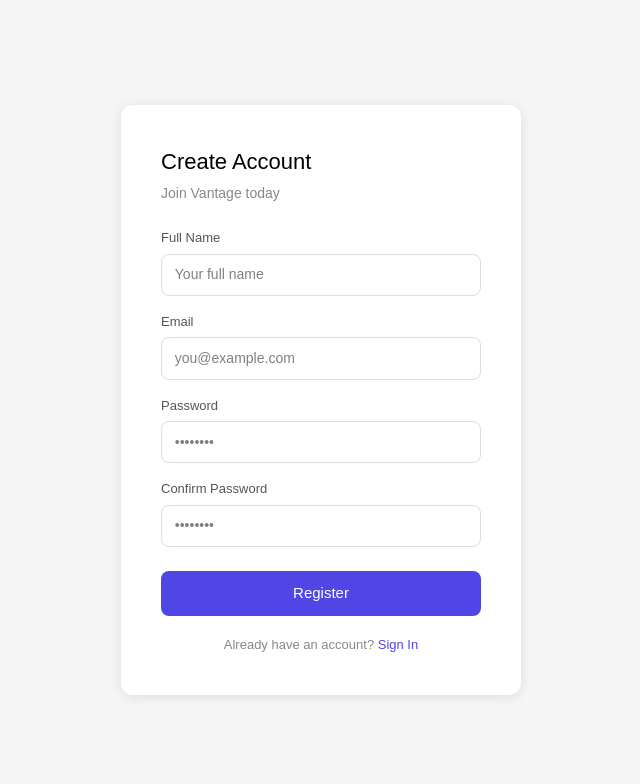
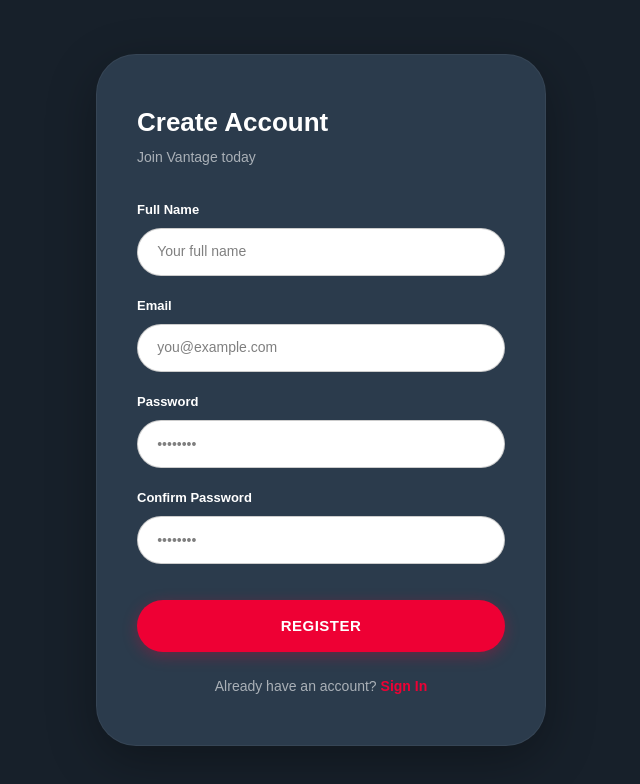
Before and after one commit to Vantage-EO-Project-AMIKOM/Vantage_EO, a Vue app: page /register in a window 1280 px wide. Shown: the top 784 px of the page, without its empty margins (319-959 px from the left). Built offline with nearby package versions, Linux system fonts and the light colour scheme.

Commit message:
ubah warna login & register

```diff
--- a/src/views/LoginView.vue
+++ b/src/views/LoginView.vue
@@ -59,87 +59,127 @@ async function handleLogin() {
 </script>
 
 <style scoped>
+/* Latar belakang luar menggunakan warna pekat agar kontras */
 .login-container {
   display: flex;
   justify-content: center;
   align-items: center;
-  height: 100vh;
-  background-color: #f5f5f5;
+  min-height: 100vh;
+  background-color: #17202A;
+  padding: 1.5rem;
 }
+
+/* Menggunakan tema kontainer biru tua Vantage #2B3B4C */
 .login-box {
-  background: white;
-  padding: 2.5rem;
-  border-radius: 12px;
+  background: #2B3B4C;
+  padding: 3rem 2.5rem;
+  border-radius: 2.5rem; /* Lengkungan disamakan dengan komponen lainnya */
   width: 100%;
-  max-width: 400px;
-  box-shadow: 0 2px 12px rgba(0,0,0,0.1);
+  max-width: 450px;
+  box-shadow: 0 15px 50px rgba(0, 0, 0, 0.3);
+  border: 1px solid rgba(255, 255, 255, 0.05);
 }
+
 h2 {
   margin: 0 0 0.3rem;
-  font-size: 22px;
+  font-size: 26px;
+  color: #ffffff;
+  font-weight: 700;
+  text-transform: capitalize;
 }
+
 .subtitle {
-  color: #888;
+  color: rgba(255, 255, 255, 0.6);
   font-size: 14px;
-  margin: 0 0 1.5rem;
+  margin: 0 0 2rem;
 }
+
 .form-group {
-  margin-bottom: 1rem;
+  margin-bottom: 1.25rem;
 }
+
 .form-group label {
   display: block;
   font-size: 13px;
-  font-weight: 500;
-  margin-bottom: 6px;
-  color: #555;
+  font-weight: 600;
+  margin-bottom: 8px;
+  color: #ffffff;
 }
+
+/* Input text diatur melingkar penuh (rounded-full) ber-background putih */
 .form-group input {
   width: 100%;
-  padding: 0.6rem 0.8rem;
-  border: 1px solid #ddd;
-  border-radius: 8px;
+  padding: 0.8rem 1.2rem;
+  border: 1px solid rgba(0, 0, 0, 0.2);
+  border-radius: 9999px;
   font-size: 14px;
   box-sizing: border-box;
+  background-color: #FFFFFF;
+  color: #000000;
+  outline: none;
+  transition: all 0.3s ease;
 }
+
 .form-group input:focus {
-  outline: none;
-  border-color: #4f46e5;
+  border-color: #EE0034; /* Focus border menggunakan warna merah */
+  box-shadow: 0 0 0 3px rgba(238, 0, 52, 0.2);
 }
+
+/* Tombol Sign In utama dengan warna merah khas Vantage #EE0034 */
 button {
   width: 100%;
-  padding: 0.7rem;
-  background: #4f46e5;
+  padding: 0.9rem;
+  background: #EE0034;
   color: white;
   border: none;
-  border-radius: 8px;
+  border-radius: 9999px;
   font-size: 15px;
-  font-weight: 500;
+  font-weight: 700;
   cursor: pointer;
-  margin-top: 0.5rem;
+  margin-top: 1rem;
+  text-transform: uppercase;
+  letter-spacing: 0.5px;
+  transition: all 0.3s ease;
+  box-shadow: 0 4px 15px rgba(238, 0, 52, 0.3);
 }
+
 button:disabled {
-  opacity: 0.6;
+  opacity: 0.5;
   cursor: not-allowed;
+  box-shadow: none;
 }
+
 button:hover:not(:disabled) {
-  background: #4338ca;
+  background: #d6002f;
+  transform: translateY(-1px);
 }
+
 .error {
-  background: #fee2e2;
-  color: #dc2626;
-  padding: 0.6rem 1rem;
-  border-radius: 8px;
+  background: rgba(220, 38, 38, 0.2);
+  color: #fca5a5;
+  border: 1px solid rgba(220, 38, 38, 0.2);
+  padding: 0.7rem 1rem;
+  border-radius: 12px;
   font-size: 13px;
-  margin-bottom: 1rem;
+  margin-bottom: 1.25rem;
 }
+
 .register-link {
   text-align: center;
-  font-size: 13px;
-  color: #888;
-  margin-top: 1.2rem;
+  font-size: 14px;
+  color: rgba(255, 255, 255, 0.6);
+  margin-top: 1.5rem;
 }
+
 .register-link a {
-  color: #4f46e5;
+  color: #EE0034;
+  font-weight: 600;
   text-decoration: none;
+  transition: color 0.2s ease;
+}
+
+.register-link a:hover {
+  color: #ffffff;
+  text-decoration: underline;
 }
 </style>
--- a/src/views/RegisterView.vue
+++ b/src/views/RegisterView.vue
@@ -82,95 +82,137 @@ async function handleRegister() {
 </script>
 
 <style scoped>
+/* Latar belakang luar dibuat gelap atau kontras seimbang */
 .register-container {
   display: flex;
   justify-content: center;
   align-items: center;
   min-height: 100vh;
-  background-color: #f5f5f5;
+  background-color: #17202A; /* Menyesuaikan warna gelap pekat backdrop luar */
+  padding: 1.5rem;
 }
+
+/* Box menggunakan tema biru tua Vantage #2B3B4C */
 .register-box {
-  background: white;
-  padding: 2.5rem;
-  border-radius: 12px;
+  background: #2B3B4C;
+  padding: 3rem 2.5rem;
+  border-radius: 2.5rem; /* Lengkungan disamakan dengan modul lainnya */
   width: 100%;
-  max-width: 400px;
-  box-shadow: 0 2px 12px rgba(0,0,0,0.1);
+  max-width: 450px;
+  box-shadow: 0 15px 50px rgba(0, 0, 0, 0.3);
+  border: 1px solid rgba(255, 255, 255, 0.05);
 }
+
 h2 {
   margin: 0 0 0.3rem;
-  font-size: 22px;
+  font-size: 26px;
+  color: #ffffff;
+  font-weight: 700;
+  text-transform: capitalize;
 }
+
 .subtitle {
-  color: #888;
+  color: rgba(255, 255, 255, 0.6);
   font-size: 14px;
-  margin: 0 0 1.5rem;
+  margin: 0 0 2rem;
 }
+
 .form-group {
-  margin-bottom: 1rem;
+  margin-bottom: 1.25rem;
 }
+
 .form-group label {
   display: block;
   font-size: 13px;
-  font-weight: 500;
-  margin-bottom: 6px;
-  color: #555;
+  font-weight: 600;
+  margin-bottom: 8px;
+  color: #ffffff;
 }
+
+/* Input text disesuaikan dengan form field di contact us (background putih, teks hitam) */
 .form-group input {
   width: 100%;
-  padding: 0.6rem 0.8rem;
-  border: 1px solid #ddd;
-  border-radius: 8px;
+  padding: 0.8rem 1.2rem;
+  border: 1px solid rgba(0, 0, 0, 0.2);
+  border-radius: 9999px; /* Dibuat melingkar (rounded-full) agar sama dengan contact us */
   font-size: 14px;
   box-sizing: border-box;
+  background-color: #FFFFFF;
+  color: #000000;
+  outline: none;
+  transition: all 0.3s ease;
 }
+
 .form-group input:focus {
-  outline: none;
-  border-color: #4f46e5;
+  border-color: #EE0034; /* Focus border menggunakan warna merah */
+  box-shadow: 0 0 0 3px rgba(238, 0, 52, 0.2);
 }
+
+/* Tombol utama dengan warna merah khas Vantage #EE0034 */
 button {
   width: 100%;
-  padding: 0.7rem;
-  background: #4f46e5;
+  padding: 0.9rem;
+  background: #EE0034;
   color: white;
   border: none;
-  border-radius: 8px;
+  border-radius: 9999px; /* rounded-full */
   font-size: 15px;
-  font-weight: 500;
+  font-weight: 700;
   cursor: pointer;
-  margin-top: 0.5rem;
+  margin-top: 1rem;
+  text-transform: uppercase;
+  letter-spacing: 0.5px;
+  transition: all 0.3s ease;
+  box-shadow: 0 4px 15px rgba(238, 0, 52, 0.3);
 }
+
 button:disabled {
-  opacity: 0.6;
+  opacity: 0.5;
   cursor: not-allowed;
+  box-shadow: none;
 }
+
 button:hover:not(:disabled) {
-  background: #4338ca;
+  background: #d6002f;
+  transform: translateY(-1px);
 }
+
 .error {
-  background: #fee2e2;
-  color: #dc2626;
-  padding: 0.6rem 1rem;
-  border-radius: 8px;
+  background: rgba(220, 38, 38, 0.2);
+  color: #fca5a5;
+  border: 1px solid rgba(220, 38, 38, 0.2);
+  padding: 0.7rem 1rem;
+  border-radius: 12px;
   font-size: 13px;
-  margin-bottom: 1rem;
+  margin-bottom: 1.25rem;
 }
+
 .success {
-  background: #dcfce7;
-  color: #16a34a;
-  padding: 0.6rem 1rem;
-  border-radius: 8px;
+  background: rgba(22, 163, 74, 0.2);
+  color: #86efac;
+  border: 1px solid rgba(22, 163, 74, 0.2);
+  padding: 0.7rem 1rem;
+  border-radius: 12px;
   font-size: 13px;
-  margin-bottom: 1rem;
+  margin-bottom: 1.25rem;
 }
+
 .login-link {
   text-align: center;
-  font-size: 13px;
-  color: #888;
-  margin-top: 1.2rem;
+  font-size: 14px;
+  color: rgba(255, 255, 255, 0.6);
+  margin-top: 1.5rem;
 }
+
 .login-link a {
-  color: #4f46e5;
+  color: #EE0034;
+  font-weight: 600;
   text-decoration: none;
+  transition: color 0.2s ease;
+}
+
+.login-link a:hover {
+  color: #ffffff;
+  text-decoration: underline;
 }
 </style>
```
